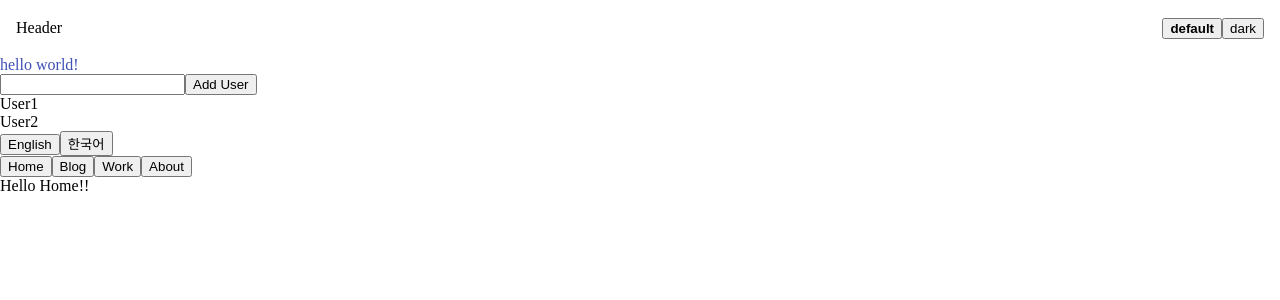
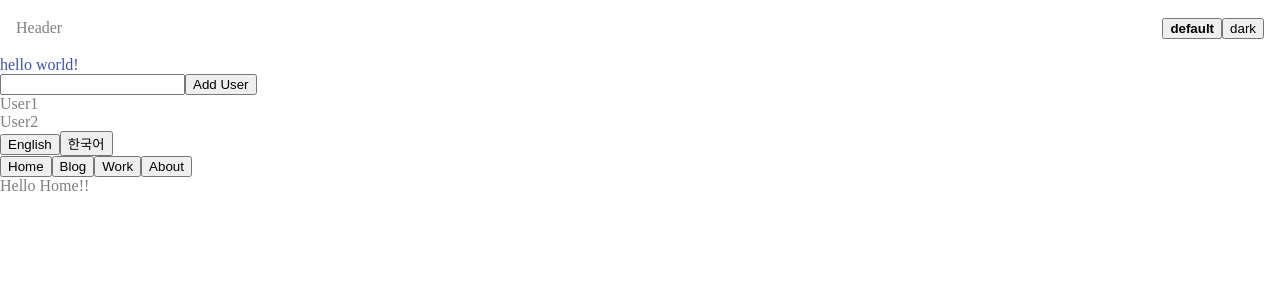
Before and after one commit to Johnyworld/johnyworld2021, a React (Create React App) app in the folder client/: page / in a window 1280 px wide. Shown: the top 300 px of the page. Built offline with nearby package versions, Linux system fonts and the light colour scheme.

Commit message:
Add letter color with theme color

```diff
--- a/client/src/Components/Actions/ThemeButton.tsx
+++ b/client/src/Components/Actions/ThemeButton.tsx
@@ -12,6 +12,7 @@ interface ThemeButtonInterface {
 }
 
 const Button: StyledComponent<'button', DefaultTheme, ThemeButtonInterface, never> = styled.button`
+  cursor: pointer;
   ${(props:ThemeButtonInterface)=> props.selected && `
     font-weight: 700;
   `};
--- a/client/src/Theme/Bright.ts
+++ b/client/src/Theme/Bright.ts
@@ -2,5 +2,7 @@ export default {
   color: {
     primary: '#3F51B5',
     page: '#fff',
+    letter: '#00000080',
+    letterStrong: '#000',
   }
 }
--- a/client/src/Theme/Dark.ts
+++ b/client/src/Theme/Dark.ts
@@ -2,5 +2,7 @@ export default {
   color: {
     primary: '#FFCD1C',
     page: '#222',
+    letter: '#ffffff80',
+    letterStrong: '#fff',
   }
 }
--- a/client/src/Theme/GlobalStyles.ts
+++ b/client/src/Theme/GlobalStyles.ts
@@ -9,6 +9,7 @@ const GlobalStyles = createGlobalStyle`
   }
 
   body {
+    color: var(--color__letter);
     background-color: var(--color__page);
   }
 
@@ -16,6 +17,8 @@ const GlobalStyles = createGlobalStyle`
     --size__header--height: 3.5rem;
     --color__primary: ${props=> props.theme.color.primary};
     --color__page: ${props=> props.theme.color.page};
+    --color__letter: ${props=> props.theme.color.letter};
+    --color__letter--strong: ${props=> props.theme.color.letterStrong};
   }
 
 `;
--- a/client/src/theme.d.ts
+++ b/client/src/theme.d.ts
@@ -5,6 +5,8 @@ declare module 'styled-components' {
     color: {
       primary: string;
       page: string;
+      letter: string;
+      letterStrong: string;
     }
   }
 }
```
